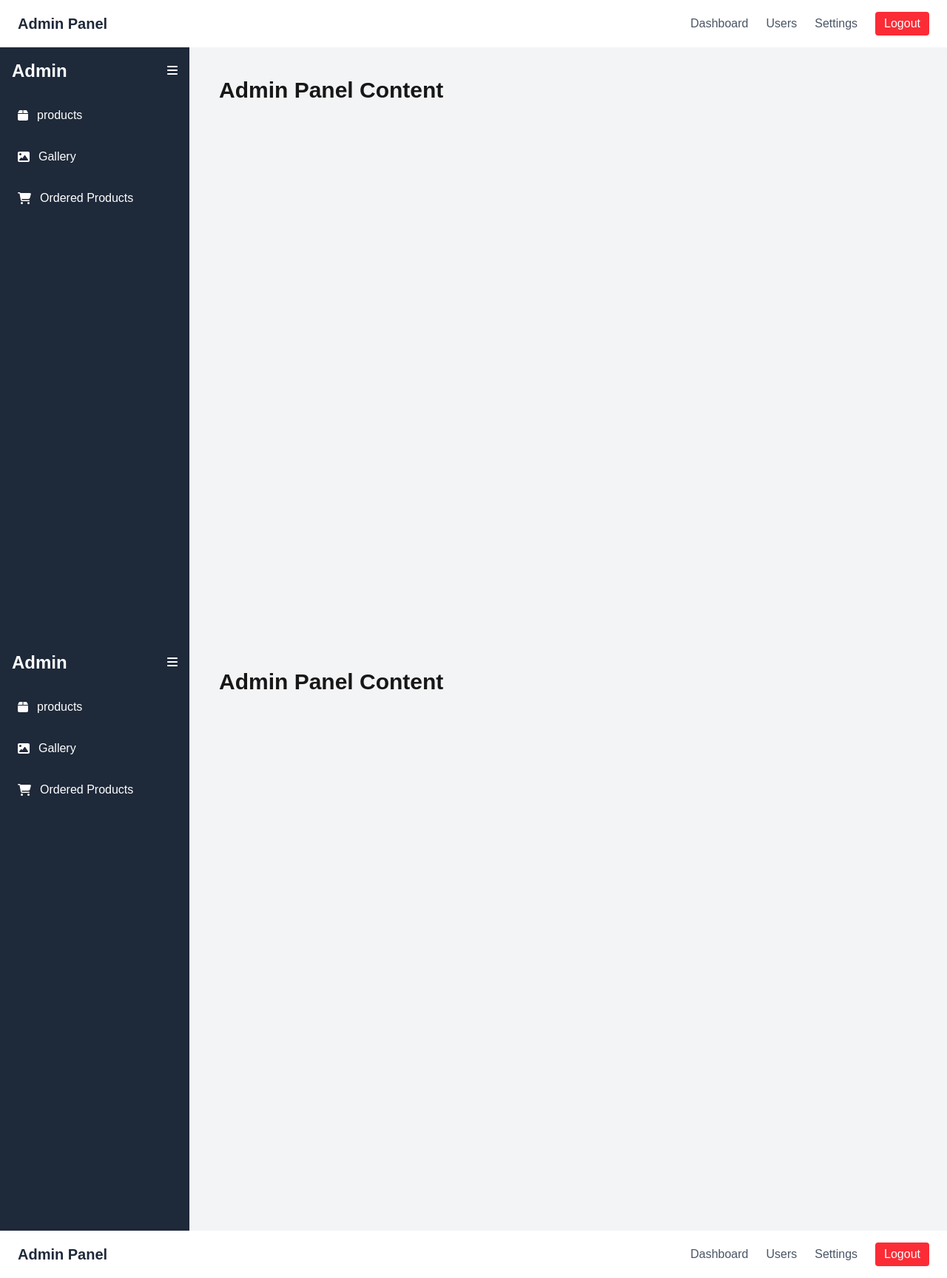
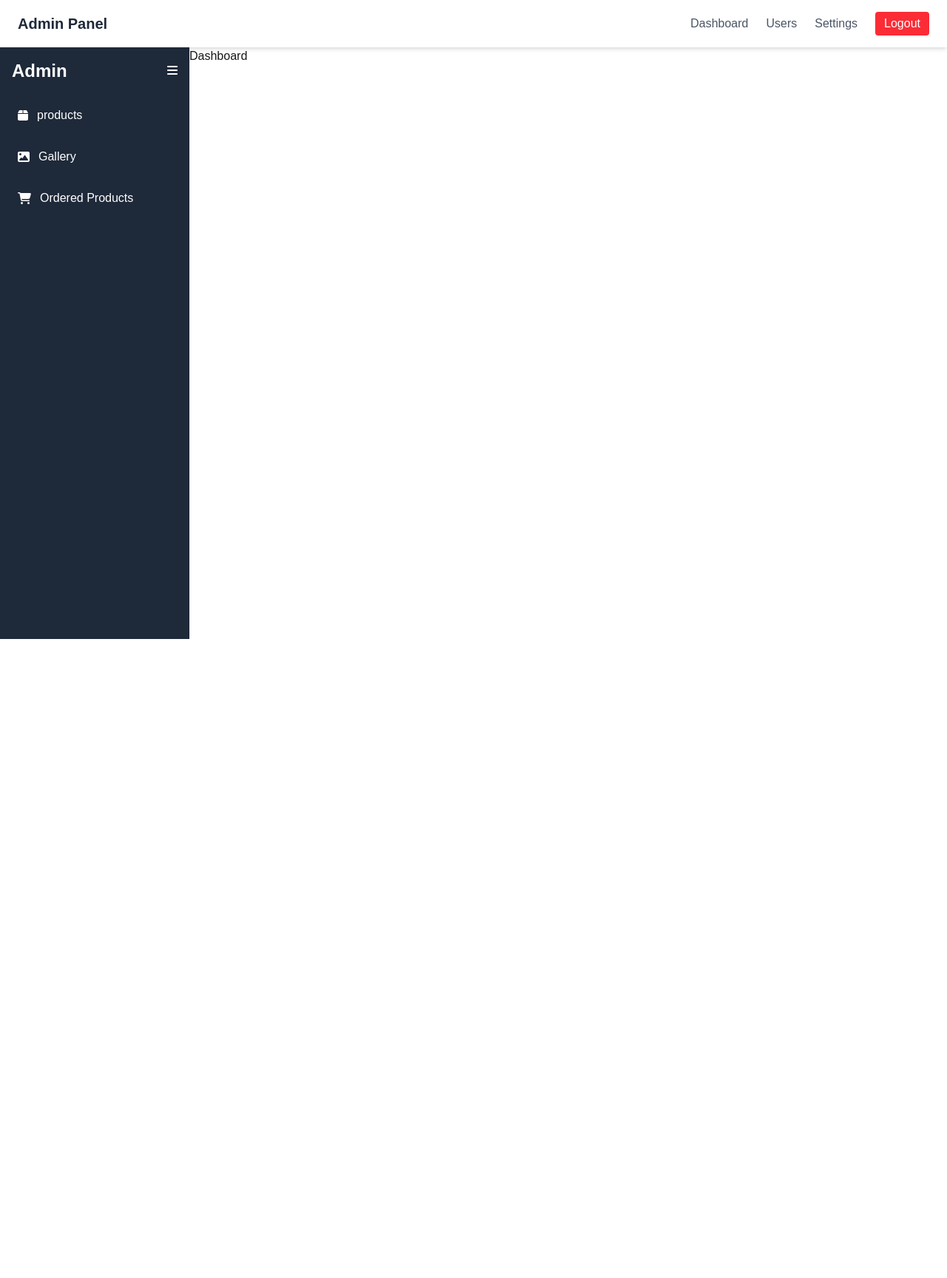
Before and after one commit to suku2007/e-com, a Next.js app: page /admin in a window 1280 px wide. Shown: the whole page at 74% size. After the commit the page ends 800 px from the top, so only its background shows below. Built offline with nearby package versions, Linux system fonts and the light colour scheme.

Commit message:
worked on the admin logout

```diff
--- a/src/app/(admin)/admin/page.jsx
+++ b/src/app/(admin)/admin/page.jsx
@@ -4,8 +4,7 @@ import AdminSideMenu from "@/app/components/adminHeader/AdminSideMenu";
 function page(){
     return(
         <>
-        <AdminSideMenu/>
-        <AdminHeader/>
+        <p>Dashboard</p>
         </>
     )
 }
--- /dev/null
+++ b/src/app/(admin)/admin/products/page.jsx
@@ -0,0 +1,6 @@
+function page(){
+    return(
+        <div>Products List</div>
+    );
+}
+export default page;
--- a/src/app/(auth)/login/page.jsx
+++ b/src/app/(auth)/login/page.jsx
@@ -1,4 +1,5 @@
 "use client"
+import { useAppContext } from "@/app/components/ContextProvider";
 import { faEyeSlash, faEye  } from "@fortawesome/free-solid-svg-icons";
 import { FontAwesomeIcon } from "@fortawesome/react-fontawesome";
 import { useRouter } from "next/navigation";
@@ -7,11 +8,13 @@ import { toast, ToastContainer } from "react-toastify";
 
 
 function page(){
+  const router = useRouter();
 
    const[submitted, setSubmitted] = useState(false);
    const[openPassword, setOpenPassword] = useState(false);
    const[loading, setLoading] = useState(false);
-   const[formdata, setFormData] = useState({});
+    const[formdata, setFormData] = useState({});
+   const { setUser, setToken} = useAppContext();
 
    function handleChange(e){
      setFormData({...formdata, [e.target.name]:e.target.value});
@@ -49,7 +52,7 @@ function page(){
 
    async function login(){
     setLoading(true);
-      const resp = await fetch('https://ecom.zoparet.com/auth/login', {
+      const resp = await fetch(`${process.env.NEXT_PUBLIC_API_URL}/auth/login`, {
         method: 'POST',
         headers: {
           'Content-Type': 'application/json',
@@ -60,13 +63,14 @@ function page(){
       const response = await resp.json();
       setLoading(false);
       if(response?.success){
-        //context me user data daalenge
+        setUser(response.user);
+        setToken(response.token);
         toast.success("Successfully logged in.");
-        //navigate karenge admin panel pe
+        router.push('/admin');
       }else{
         toast.error(response?.message?.toString() ?? "something went wrong.");
       }
-      console.log(response);
+
    }
 
 
--- a/src/app/components/ContextProvider.jsx
+++ b/src/app/components/ContextProvider.jsx
@@ -11,24 +11,33 @@ export const AppProvider = ({ children }) => {
     const [productPrice, setProductPrice] = useState('');
     const [productDiscount, setProductDiscount] = useState(0);
     const [productRating, setProductRating] = useState(0);
+    const [user, setUser] = useState({});
+    const [token, setToken] = useState('');
 
 // wishlist localStorage
     useEffect(()=>{
       const lsWishedProducts = localStorage.getItem("wishedProducts")
       const lsCartProducts = localStorage.getItem("cartProducts")
+      const lsUser = localStorage.getItem("user")
+      const lsToken = localStorage.getItem("token")
 
       const storagedWishedProducts = JSON.parse(lsWishedProducts || '[]')
       const storagedCartProducts = JSON.parse(lsCartProducts || '[]')
+      const storagedUser = JSON.parse(lsUser || '{}')
 
       setWishlist(storagedWishedProducts);
       setCart(storagedCartProducts);
+      setUser(storagedUser);
+      setToken(lsToken);
     }, [])
 
     useEffect(()=>{
       localStorage.setItem("wishedProducts", JSON.stringify(wishlist))
       localStorage.setItem("cartProducts", JSON.stringify(cart))
+      localStorage.setItem("user", JSON.stringify(user))
+      localStorage.setItem("token", token)
 
-    }, [wishlist, cart])
+    }, [wishlist, cart, token, user])
 
     // cart localStorage
 
@@ -51,7 +60,11 @@ export const AppProvider = ({ children }) => {
     productDiscount,
     setProductDiscount,
     productRating,
-    setProductRating
+    setProductRating,
+    user,
+    setUser,
+    token,
+    setToken
     }}>
       {children}
     </AppContext.Provider>
--- a/src/app/components/Header.jsx
+++ b/src/app/components/Header.jsx
@@ -3,17 +3,29 @@ import Link from 'next/link';
 import { FontAwesomeIcon } from '@fortawesome/react-fontawesome'
 import { faCartShopping, faHeart} from '@fortawesome/free-solid-svg-icons'
 import { useAppContext } from './ContextProvider';
-import { usePathname } from 'next/navigation'
+import { usePathname, useRouter } from 'next/navigation'
 import AdminSideMenu from './adminHeader/AdminSideMenu';
 import AdminHeader from './adminHeader/AdminHeader';
 import { useEffect } from 'react';
 
 const Header = () => {
+  const router = useRouter();
   const pathname = usePathname();
-  const { cart, wishlist} = useAppContext();
+  const { cart, wishlist, user} = useAppContext();
 
   const showFrontendHeader = (pathname != '/login') && (pathname != '/signup');
   const showAdminHeader = pathname.includes('/admin');
+
+  useEffect(()=>{
+    console.log(user);
+    if((pathname == '/login') && user){
+
+        router.push('/admin');
+
+    }else if(pathname.includes('/admin') && !user){
+        router.push('/login');
+    }
+  }, [pathname, user])
 
  return (
   showAdminHeader?
--- /dev/null
+++ b/src/app/components/ShowChildren.jsx
@@ -0,0 +1,12 @@
+"use client"
+import { usePathname } from "next/navigation";
+
+function ShowChildren({children}){
+        const pathname = usePathname();
+
+
+    return(
+        <div className = {pathname.includes('/admin') ? "adminContentWrapper" : ''}>{children}</div>
+    );
+}
+export default ShowChildren;
--- a/src/app/components/adminHeader/AdminHeader.jsx
+++ b/src/app/components/adminHeader/AdminHeader.jsx
@@ -1,13 +1,28 @@
+"use client"
+import { useRouter } from "next/navigation";
+import { useAppContext } from "../ContextProvider";
+
 function AdminHeader(){
+      const router = useRouter();
+
+       const { setUser, setToken} = useAppContext();
+
+       function handleLogOut(){
+        setUser(null);
+        setToken(null);
+        router.push('/login');
+
+
+       }
+
     return (
         <header className="bg-white shadow-md px-6 py-4 flex items-center justify-between">
         <div className="text-xl font-bold text-gray-800">Admin Panel</div>
-
         <nav className="flex items-center gap-6">
             <a href="/admin/dashboard" className="text-gray-600 hover:text-blue-600">Dashboard</a>
             <a href="/admin/users" className="text-gray-600 hover:text-blue-600">Users</a>
             <a href="/admin/settings" className="text-gray-600 hover:text-blue-600">Settings</a>
-            <button className="bg-red-500 text-white px-3 py-1 rounded hover:bg-red-600">
+            <button className="bg-red-500 text-white px-3 py-1 rounded hover:bg-red-600" onClick={handleLogOut}>
             Logout
             </button>
         </nav>
--- a/src/app/components/adminHeader/AdminSideMenu.jsx
+++ b/src/app/components/adminHeader/AdminSideMenu.jsx
@@ -8,7 +8,7 @@ import { faBars, faBox, faCartShopping, faGear, faHouse, faImage, faUser } from
 function AdminSideMenu(){
      const [isOpen, setIsOpen] = useState(true);
     return (
-    <div className="flex">
+    <div className="flex fixed">
       {/* Sidebar */}
       <div className={`bg-gray-800 text-white h-screen p-4 transition-all duration-300 ${isOpen ? 'w-64' : 'w-16'}`}>
         <div className="flex justify-between items-center mb-6">
@@ -20,7 +20,7 @@ function AdminSideMenu(){
 
         <nav className="space-y-4">
 
-          <Link href="/admin/users" className="flex items-center space-x-3 hover:bg-gray-700 p-2 rounded">
+          <Link href="/admin/products" className="flex items-center space-x-3 hover:bg-gray-700 p-2 rounded">
             <FontAwesomeIcon icon={faBox} />
             {isOpen && <span>products</span>}
           </Link>
@@ -36,9 +36,9 @@ function AdminSideMenu(){
       </div>
 
       {/* Main Content Placeholder */}
-      <div className="flex-1 p-10 bg-gray-100 min-h-screen">
+      {/* <div className="flex-1 p-10 bg-gray-100 min-h-screen">
         <h2 className="text-3xl font-semibold">Admin Panel Content</h2>
-      </div>
+      </div> */}
     </div>
   );
 }
--- a/src/app/globals.css
+++ b/src/app/globals.css
@@ -25,3 +25,5 @@ body {
   font-family: Arial, Helvetica, sans-serif;
 }
 .backDropColor{background-color: #0a0a0a86; }
+
+.adminContentWrapper{width: calc(100% - 256px); margin-left: auto;}
--- a/src/app/layout.js
+++ b/src/app/layout.js
@@ -6,6 +6,7 @@ import '@fortawesome/fontawesome-svg-core/styles.css'
 import Header from "./components/Header";
 import { AppProvider } from "./components/ContextProvider";
 import { headers } from 'next/headers';
+import ShowChildren from "./components/showChildren";
 
 config.autoAddCss = false
 
@@ -29,9 +30,9 @@ export default async function RootLayout({ children }) {
     <html lang="en">
       <body className={`${geistSans.variable} ${geistMono.variable} antialiased`}>
         <AppProvider>
-
           <Header/>
-          {children}
+          {/* {children} */}
+          <ShowChildren children = {children}/>
         </AppProvider>
       </body>
     </html>
```
